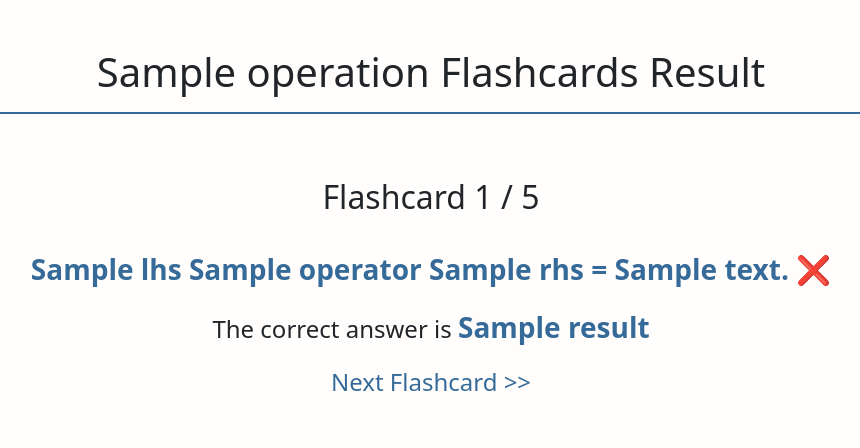
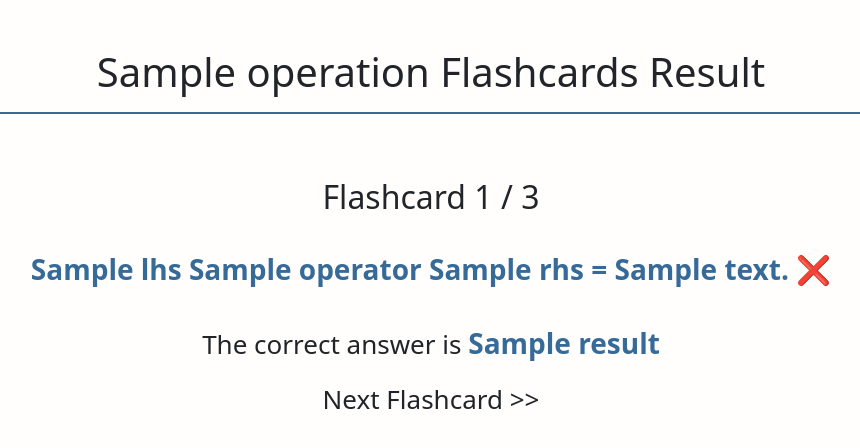
Before and after one commit to ajrobbins04/mathFlashcards, a Django app: template cards/templates/cards/result-view.html in a window 1280 px wide. Shown: the top 448 px of the page, without its empty margins (209-1069 px from the left). Run offline with Django 4.2, Linux system fonts and the light colour scheme; the template is opened without the code that fills it: most values are stand-ins (such as "Sample title", 1, 10 or a date in 2020); some libraries are stand-ins or nearby versions.

```diff
--- a/cards/templates/cards/card-view.html
+++ b/cards/templates/cards/card-view.html
@@ -6,7 +6,7 @@
 {% block content %}
 <h1>Practice {{operation}} Flashcards</h1>
 <div class="container">
-    <h2>Flashcard {{cardNum}} / 5</h2>
+    <h2>Flashcard {{cardNum}} / 3</h2>
     <form action="{% url 'view_result' %}" method="post">
         {% csrf_token %} <!-- hidden input template tag as security precaution -->
         <input type="hidden" name="cardNum" value="{{ cardNum }}">
--- a/cards/templates/cards/result-view.html
+++ b/cards/templates/cards/result-view.html
@@ -6,18 +6,18 @@
 {% block content %}
 <h1>{{operation}} Flashcards Result</h1>
 <div class="container">
-    <h2>Flashcard {{cardNum}} / 5</h2>
+    <h2>Flashcard {{cardNum}} / 3</h2>
     {% if userAnswer == result %}
     <p class="expression">{{lhs}} {{operator}} {{rhs}} = <span class="correct">{{result}} ✅</span></p>
     {% else %}
     <p class="expression">{{lhs}} {{operator}} {{rhs}} = <span class="incorrect">{{userAnswer}} ❌</span></p>
     <p>The correct answer is <span class="expression">{{result}}</span></p>
     {% endif %}
-    {% if cardNum != 5 %}
-    <a class="blue-link" href="{% url 'view_card' operation=operation %}">Next Flashcard >></a>
+    {% if cardNum != 3 %}
+    <a class href="{% url 'view_card' operation=operation %}">Next Flashcard >></a>
     {% else %}
     <p>Congratulations, you answered {{numCorrect}} out of 5 cards correctly!</p>
-    <a class="blue-link" href="{% url 'menu' %}">Back to Main Menu</a>
+    <a href="{% url 'menu' %}">Back to Main Menu</a>
     {% endif %}
 </div>
 {% endblock content %}
--- a/templates/base.html
+++ b/templates/base.html
@@ -15,17 +15,18 @@
         }
 
         h1 {
-
             padding: 1rem;
             border-bottom: 2px solid #366A98;
         }
 
         h1,
-        h2 {
+        h2,
+        .expression {
             margin: 2rem 0;
         }
 
         li {
+            list-style-type: none;
             cursor: pointer;
             margin: 0.65rem 0;
         }
@@ -39,7 +40,7 @@
         input,
         p,
         a {
-            font-size: 24px;
+            font-size: 26px;
         }
 
         .expression {
@@ -48,8 +49,7 @@
         }
 
         .expression,
-        a:hover,
-        .blue-link {
+        a:hover {
             color: #366A98;
 
         }
@@ -62,10 +62,6 @@
         .container {
             margin: 4rem auto;
         }
-
-
-
-
     </style>
 </head>
 <body>
```
Also changed, not shown: README.md, db.sqlite3.
